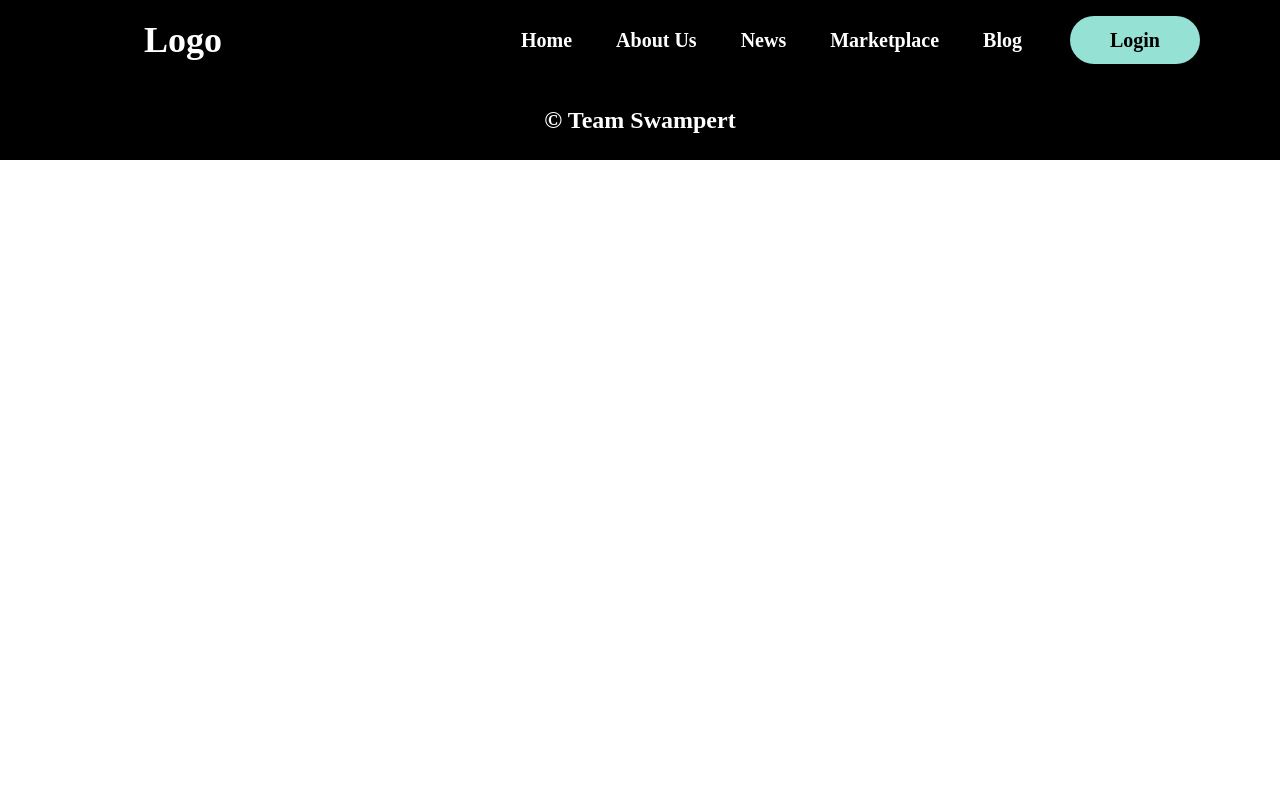
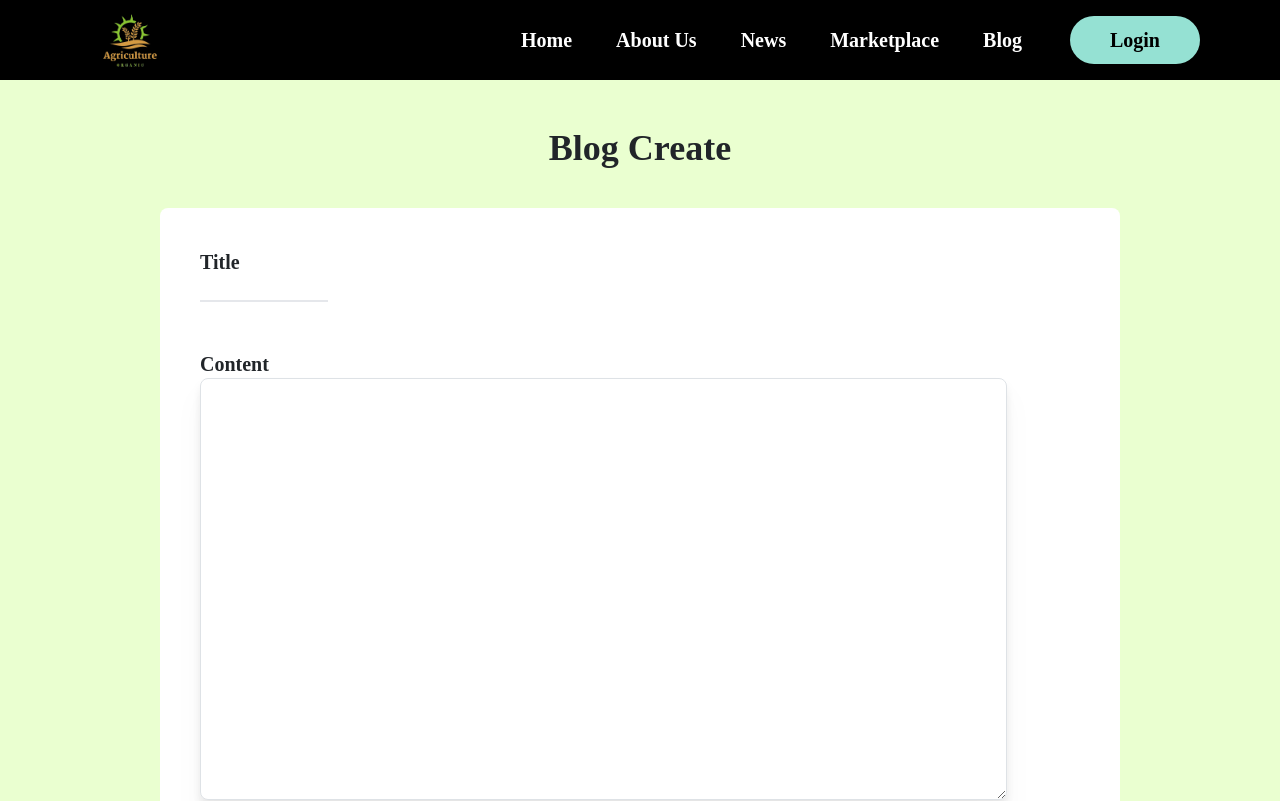
Before and after one commit to Ayush76-crypto/Swampert-Hackathon, a React (Create React App) app in the folder team-swampert/: page /CreateBlog in a window 1280 px wide. Shown: the top 801 px of the page. Built offline with nearby package versions, Linux system fonts and the light colour scheme; a web font is replaced by a local one.

Commit message:
updated css and added logo

```diff
--- a/team-swampert/src/App.js
+++ b/team-swampert/src/App.js
@@ -9,6 +9,7 @@ import Navbar from "./Components/Navbar";
 import Footer from "./Components/Footer";
 import Marketplace from "./Components/Marketplace/Marketplace";
 import Market from "./Components/Marketplace/Market";
+import CreateBlog from "./Components/Blog/createBlog";
 
 
 function App() {
@@ -23,6 +24,7 @@ function App() {
           <Route exact path="/Marketplace" element={<Marketplace />} />
           <Route exact path="/Market/*" element={<Market/>} />
           <Route exact path="/Blog" element={<Blog />} />
+          <Route exact path="/CreateBlog" element={<CreateBlog />} />
           <Route exact path="/Login" element={<Homepage />} />
         </Routes>
       </BrowserRouter>
--- a/team-swampert/src/Components/Blog/Blog.jsx
+++ b/team-swampert/src/Components/Blog/Blog.jsx
@@ -25,9 +25,10 @@ function Blog() {
           adipiscing elit. Aenean fringilla congue aliquet.
         </div>
         <div className="mt-5">
+          <a href="/CreateBlog">
           <button className="bg-mint px-10 py-4 rounded-full shadow-lg">
             Create Post
-          </button>
+          </button></a>
         </div>
       </div>
       <div className="flex justify-left mt-10 ml-28">
--- a/team-swampert/src/Components/Blog/Cards.jsx
+++ b/team-swampert/src/Components/Blog/Cards.jsx
@@ -1,3 +1,4 @@
+import React from "react";
 function Cards(props) {
   return (
     <div className="aspect-4/3 bg-white rounded-lg  shadow-lg   m-5">
--- a/team-swampert/src/Components/Blog/createBlog.jsx
+++ b/team-swampert/src/Components/Blog/createBlog.jsx
@@ -1,4 +1,5 @@
-function createBlog() {
+import React from "react";
+function CreateBlog() {
   return (
     <div className="flex flex-col justify-center items-center bg-lime bg-rice bg-no-repeat bg-right-top bg-fixed h-screen scroll-smooth">
       <div className="font-bold mt-5 text-4xl">Blog Create</div>
@@ -12,4 +13,4 @@ function createBlog() {
   );
 }
 
-export default createBlog;
+export default CreateBlog;
--- a/team-swampert/src/Components/Navbar.jsx
+++ b/team-swampert/src/Components/Navbar.jsx
@@ -1,9 +1,10 @@
 import React from "react";
+import logo from './assets/photos/logo.png'
 
 function Navbar() {
   return (
     <nav className="flex bg-black text-white h-20 items-center px-20 cursor-pointer">
-      <h2 className="font-bold text-4xl ml-16">Logo</h2>
+      <img src={logo} alt="LOGO" style={{width:"100px",height:"100px"}}/>
       <ul className="cursor-pointer flex justify-end px-12 space-x-11 text-xl font-semibold ml-auto">
         <li><a href="/">Home</a></li>
         <li><a href="/About">About Us</a></li>
```
Also changed, not shown: team-swampert/package.json (+10 -1 lines), team-swampert/src/Components/assets/photos/logo.png (added), 1 other file (tests, documents, lock files or other folders).
